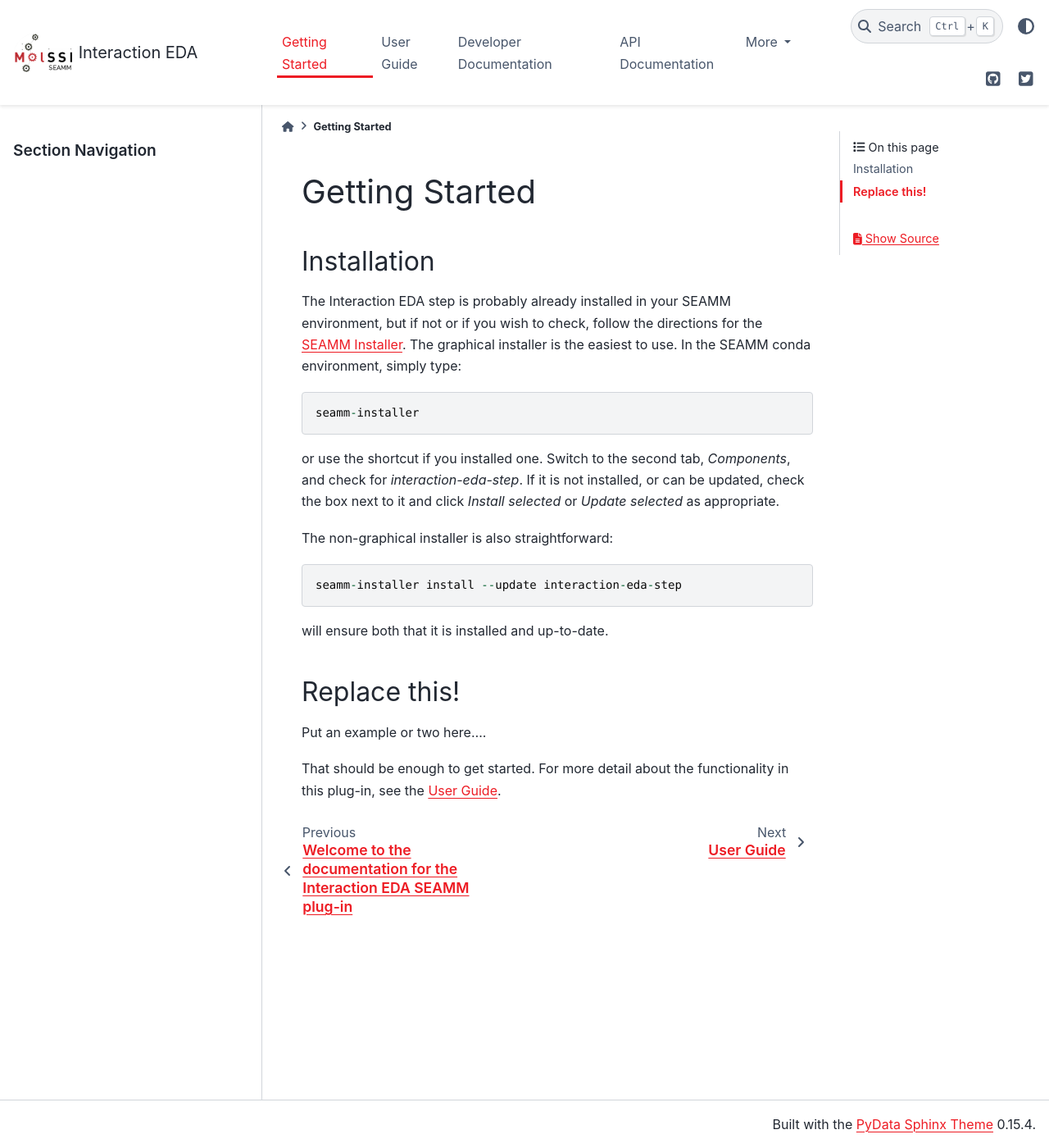
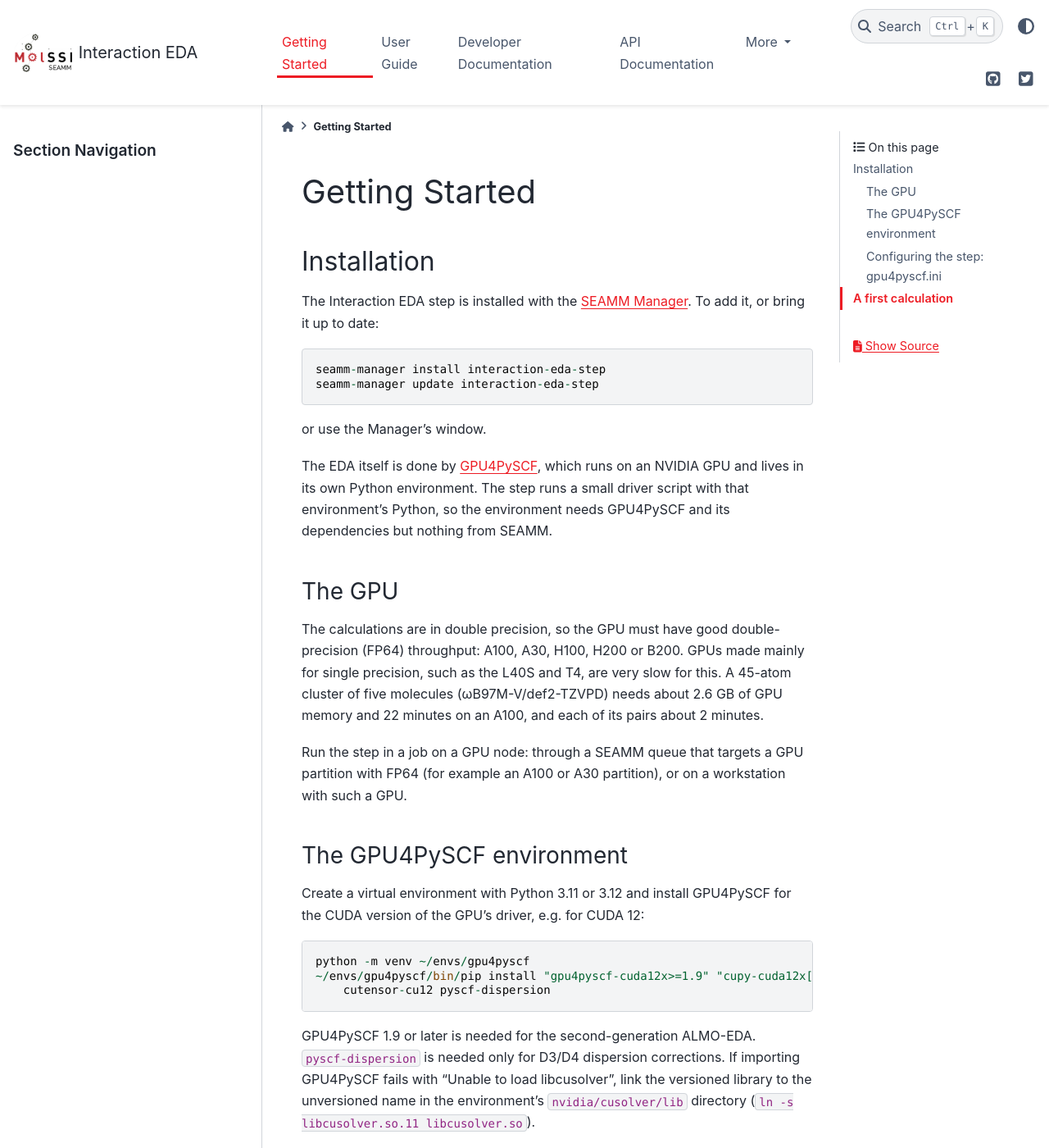
Before and after one commit to molssi-seamm/interaction_eda_step, a Sphinx documentation site: the page built from docs/getting_started/index.rst, in a window 1280 px wide and 1400 px high. Shown: the whole window at 82% size. Built offline with Sphinx 7.4.7 and the PyData theme 0.15.4, drawn with Linux system fonts in a browser that asks for light colours; pages that are not in the unit, such as notebooks, are missing from menus; some of the changed text lies outside the part shown.

Commit message:
Documentation: getting started, EDA terms, many-body parts, settings, output
Co-Authored-By: Claude Opus 5.5 <noreply@anthropic.com>

```diff
--- a/docs/conf.py
+++ b/docs/conf.py
@@ -304,3 +304,7 @@ texinfo_documents = [
 
 # If true, do not generate a @detailmenu in the "Top" node's menu.
 # texinfo_no_detailmenu = False
+
+# Dataclass fields are documented by autodoc; render docstring 'Attributes' as
+# instance variables so they are not described twice.
+napoleon_use_ivar = True
--- a/docs/getting_started/index.rst
+++ b/docs/getting_started/index.rst
@@ -4,28 +4,82 @@ Getting Started
 
 Installation
 ============
-The Interaction EDA step is probably already installed in your SEAMM
-environment, but if not or if you wish to check, follow the directions for the `SEAMM
-Installer`_. The graphical installer is the easiest to use. In the SEAMM conda
-environment, simply type::
+The Interaction EDA step is installed with the `SEAMM Manager`_. To add it, or bring it
+up to date::
 
-  seamm-installer
+  seamm-manager install interaction-eda-step
+  seamm-manager update interaction-eda-step
 
-or use the shortcut if you installed one. Switch to the second tab, `Components`, and
-check for `interaction-eda-step`. If it is not installed, or
-can be updated, check the box next to it and click `Install selected` or `Update
-selected` as appropriate.
+or use the Manager's window.
 
-The non-graphical installer is also straightforward::
+The EDA itself is done by GPU4PySCF_, which runs on an NVIDIA GPU and lives in its own
+Python environment. The step runs a small driver script with that environment's Python,
+so the environment needs GPU4PySCF and its dependencies but nothing from SEAMM.
 
-  seamm-installer install --update interaction-eda-step
+The GPU
+-------
+The calculations are in double precision, so the GPU must have good double-precision
+(FP64) throughput: A100, A30, H100, H200 or B200. GPUs made mainly for single precision,
+such as the L40S and T4, are very slow for this. A 45-atom cluster of five molecules
+(ωB97M-V/def2-TZVPD) needs about 2.6 GB of GPU memory and 22 minutes on an A100, and
+each of its pairs about 2 minutes.
 
-will ensure both that it is installed and up-to-date.
+Run the step in a job on a GPU node: through a SEAMM queue that targets a GPU partition
+with FP64 (for example an A100 or A30 partition), or on a workstation with such a GPU.
 
-.. _SEAMM Installer: https://molssi-seamm.github.io/installation/index.html
+The GPU4PySCF environment
+-------------------------
+Create a virtual environment with Python 3.11 or 3.12 and install GPU4PySCF for the
+CUDA version of the GPU's driver, e.g. for CUDA 12::
 
-Replace this!
-=============
-Put an example or two here....
+  python -m venv ~/envs/gpu4pyscf
+  ~/envs/gpu4pyscf/bin/pip install "gpu4pyscf-cuda12x>=1.9" "cupy-cuda12x[ctk]" \
+      cutensor-cu12 pyscf-dispersion
 
-That should be enough to get started. For more detail about the functionality in this plug-in, see the :ref:`User Guide <user-guide>`.
+GPU4PySCF 1.9 or later is needed for the second-generation ALMO-EDA.
+``pyscf-dispersion`` is needed only for D3/D4 dispersion corrections. If importing
+GPU4PySCF fails with "Unable to load libcusolver", link the versioned library to the
+unversioned name in the environment's ``nvidia/cusolver/lib`` directory
+(``ln -s libcusolver.so.11 libcusolver.so``).
+
+Configuring the step: gpu4pyscf.ini
+-----------------------------------
+The step finds the environment through ``gpu4pyscf.ini`` in the SEAMM installation's
+directory (``~/SEAMM/gpu4pyscf.ini`` by default). The first run of the step creates it
+from the template below if it is missing; edit ``code`` to be the Python of the GPU4PySCF
+environment:
+
+.. code-block:: ini
+
+    # How to run GPU4PySCF for the Interaction EDA step.
+    [local]
+    installation = local
+    code = /home/me/envs/gpu4pyscf/bin/python
+
+Each section is for one executor; ``local`` runs on the machine where the job runs.
+
+A first calculation
+===================
+A flowchart that reads a cluster and decomposes its interactions::
+
+  title: Interaction EDA of a Li+ solvation shell
+  steps:
+  - Read Structure:
+      file: shell.sdf
+  - Interaction EDA: {}
+
+The structure needs its bonds, which define the molecules, and the charges of any ions,
+e.g. as formal charges (``M  CHG``) in an SDF file. Common ions (Li⁺, Na⁺, PF₆⁻, BF₄⁻,
+halides, ...) get their charges automatically. With the defaults the step computes the
+whole cluster and every pair with ωB97M-V/def2-TZVPD, and prints:
+
+* the fragments, with their charges;
+* each EDA term for the whole cluster, its 2-body part (the sum over the pairs) and
+  its exact ≥3-body part;
+* the terms of each pair.
+
+It also writes ``eda.extxyz`` with the terms as labels, and ``eda.json`` with
+everything. See the :ref:`user-guide` for what the terms mean and all the settings.
+
+.. _SEAMM Manager: https://molssi-seamm.github.io/getting_started/installation/seamm-manager.html
+.. _GPU4PySCF: https://github.com/pyscf/gpu4pyscf
```
Also changed, not shown: docs/api/interaction_eda_step.backends.rst (added, +29 -0 lines), docs/index.rst (+7 -2 lines), docs/user_guide/index.rst (+11 -8 lines), docs/user_guide/many_body.rst (added, +40 -0 lines), docs/user_guide/output.rst (added, +56 -0 lines), docs/user_guide/settings.rst (added, +79 -0 lines), docs/user_guide/terms.rst (added, +87 -0 lines).
